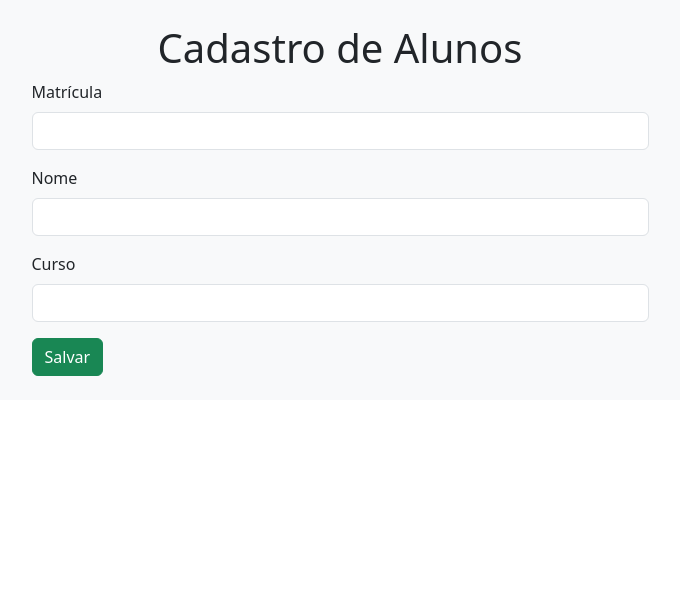
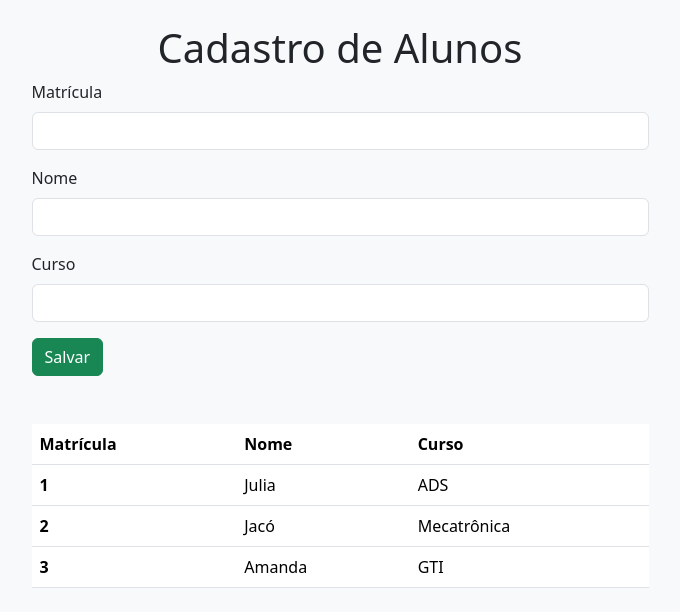
Before and after one commit to isabelabu/cad-aluno, an Angular app: page / in a window 1280 px wide. Shown: the top 612 px of the page, without its empty margins (300-980 px from the left). Built offline with nearby package versions, Linux system fonts and the light colour scheme.

Commit message:
novo componente e tabela

```diff
--- a/src/app/app.component.html
+++ b/src/app/app.component.html
@@ -1,27 +1 @@
-<div class="container bg-light">
-  <div class="row">
-    <div class="col-7 m-auto p-4">
-      <form>
-        <h1 class="text-center">Cadastro de Alunos</h1>
-        <div class="mb-3">
-          <label for="matricula" class="form-label">Matrícula</label>
-          <input
-            type="text"
-            class="form-control"
-            id="matricula"
-            name="matricula"
-          />
-        </div>
-        <div class="mb-3">
-          <label for="nome" class="form-label">Nome</label>
-          <input type="text" class="form-control" id="nome" name="nome" />
-        </div>
-        <div class="mb-3">
-          <label for="curso" class="form-label">Curso</label>
-          <input type="text" class="form-control" id="curso" name="curso" />
-        </div>
-        <button type="salvar" class="btn btn-success">Salvar</button>
-      </form>
-    </div>
-  </div>
-</div>
+<app-clients></app-clients>
--- a/src/app/app.module.ts
+++ b/src/app/app.module.ts
@@ -4,10 +4,12 @@ import { BrowserModule } from '@angular/platform-browser';
 import { AppRoutingModule } from './app-routing.module';
 import { AppComponent } from './app.component';
 import { NgbModule } from '@ng-bootstrap/ng-bootstrap';
+import { ClientsComponent } from './clients/clients.component';
 
 @NgModule({
   declarations: [
-    AppComponent
+    AppComponent,
+    ClientsComponent
   ],
   imports: [
     BrowserModule,
--- /dev/null
+++ b/src/app/clients/clients.component.html
@@ -0,0 +1,53 @@
+<div class="container bg-light">
+  <div class="row">
+    <div class="col-7 m-auto p-4">
+      <form>
+        <h1 class="text-center">Cadastro de Alunos</h1>
+        <div class="mb-3">
+          <label for="matricula" class="form-label">Matrícula</label>
+          <input
+            type="text"
+            class="form-control"
+            id="matricula"
+            name="matricula"
+          />
+        </div>
+        <div class="mb-3">
+          <label for="nome" class="form-label">Nome</label>
+          <input type="text" class="form-control" id="nome" name="nome" />
+        </div>
+        <div class="mb-3">
+          <label for="curso" class="form-label">Curso</label>
+          <input type="text" class="form-control" id="curso" name="curso" />
+        </div>
+        <button type="salvar" class="btn btn-success">Salvar</button>
+      </form>
+      <table class="table mt-5">
+        <thead>
+          <tr>
+            <th scope="col">Matrícula</th>
+            <th scope="col">Nome</th>
+            <th scope="col">Curso</th>
+          </tr>
+        </thead>
+        <tbody>
+          <tr>
+            <th scope="row">1</th>
+            <td>Julia</td>
+            <td>ADS</td>
+          </tr>
+          <tr>
+            <th scope="row">2</th>
+            <td>Jacó</td>
+            <td>Mecatrônica</td>
+          </tr>
+          <tr>
+            <th scope="row">3</th>
+            <td>Amanda</td>
+            <td>GTI</td>
+          </tr>
+        </tbody>
+      </table>
+    </div>
+  </div>
+</div>
```
Also changed, not shown: src/app/clients/clients.component.ts (added, +10 -0 lines), src/app/clients/clients.component.css (added), 1 other file (tests, documents, lock files or other folders).
